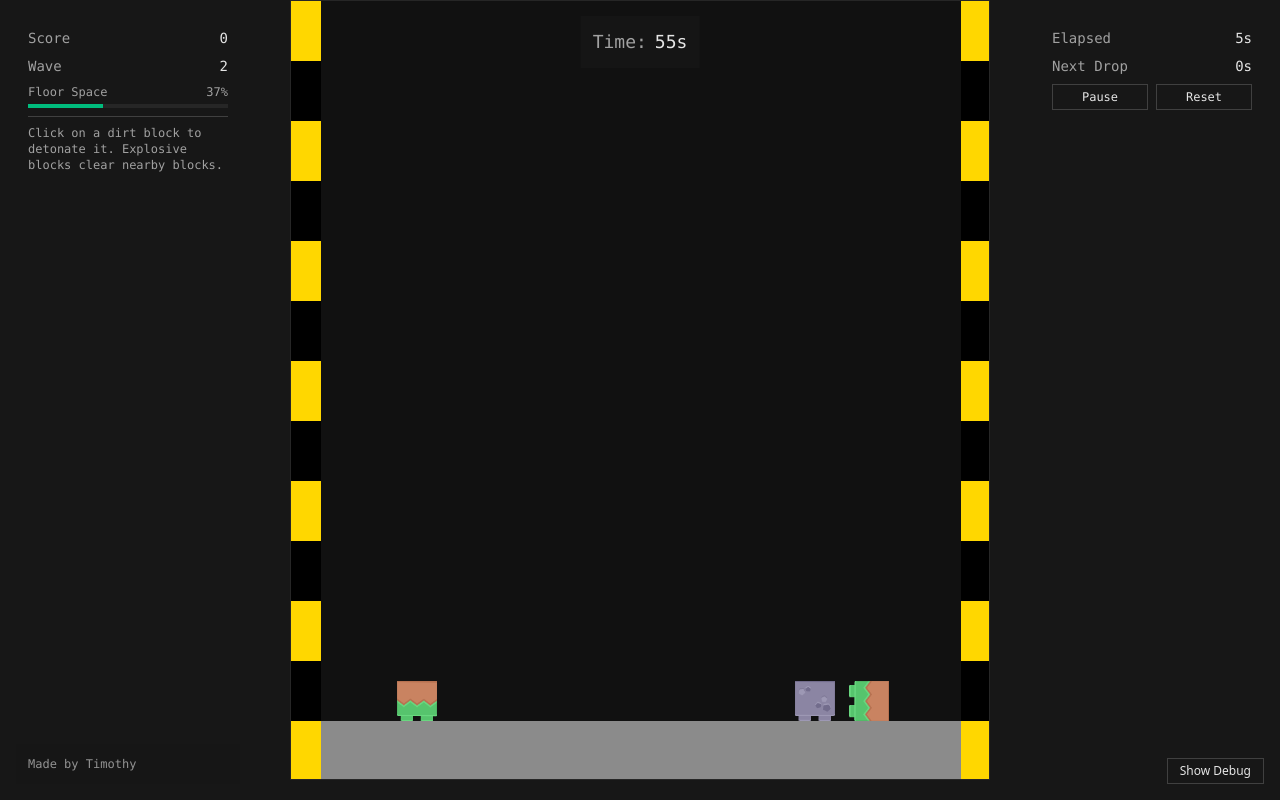
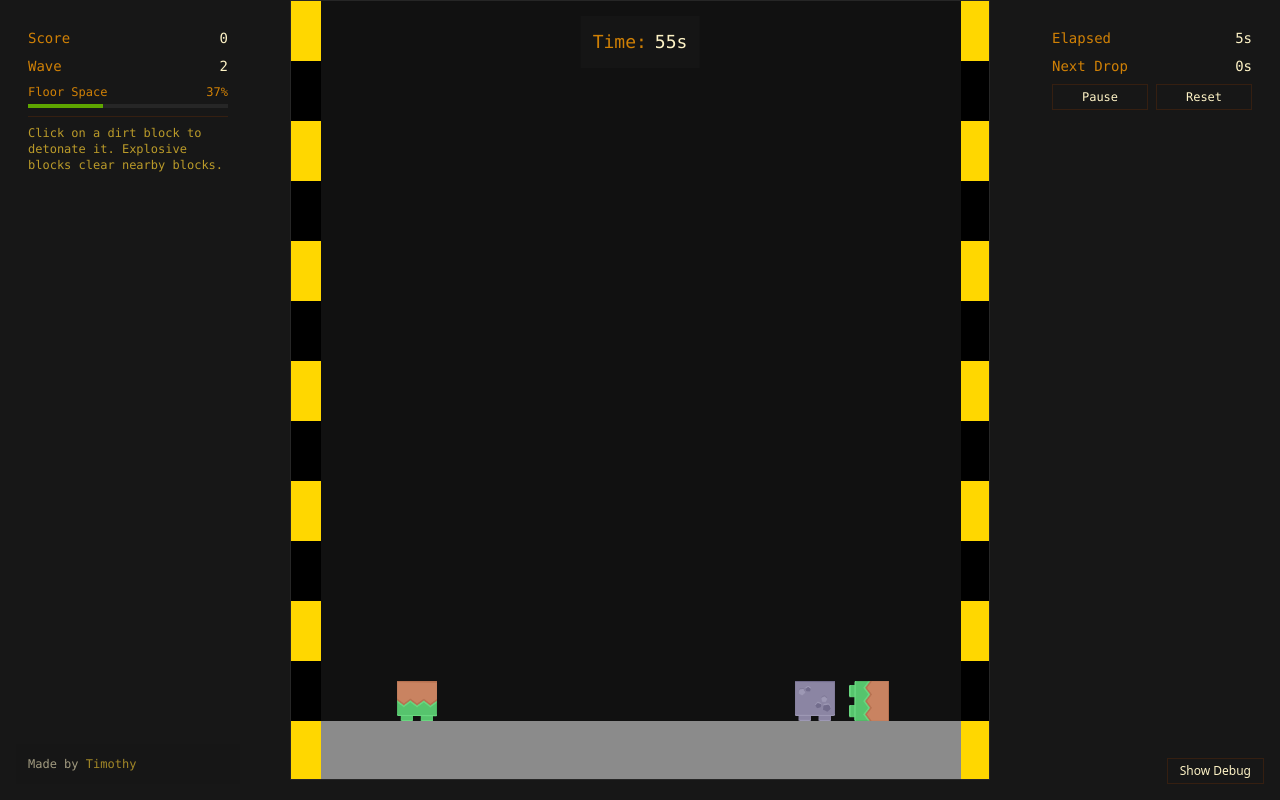
Before and after one commit to Timothy-itayi/stacks, a SvelteKit app in the folder my-app/: page / in a window 1280 px wide. Built offline with nearby package versions, Linux system fonts and the light colour scheme.

Commit message:
update ui

```diff
--- a/my-app/src/components/GameCanvas.svelte
+++ b/my-app/src/components/GameCanvas.svelte
@@ -362,71 +362,71 @@
   </div>
 
   <!-- Timer Display -->
-  <div class="absolute top-4 left-1/2 -translate-x-1/2 bg-neutral-900/80 text-neutral-200 p-3 font-mono text-lg">
+  <div class="absolute top-4 left-1/2 -translate-x-1/2 bg-neutral-900/80 text-amber-100 p-3 font-mono text-lg">
     <div class="flex items-center gap-2">
-      <span class="text-neutral-400">Time:</span>
-      <span class:text-red-500={timeRemaining <= 10}>
+      <span class="text-amber-500/80">Time:</span>
+      <span class:text-red-400={timeRemaining <= 10}>
         {Math.ceil(timeRemaining)}s
       </span>
     </div>
   </div>
 
   <!-- HUD top-left: minimal design -->
-  <div class="absolute top-4 left-4 bg-neutral-900/80 text-neutral-200 p-3 w-56 space-y-2 font-mono text-sm">
+  <div class="absolute top-4 left-4 bg-neutral-900/80 text-amber-100 p-3 w-56 space-y-2 font-mono text-sm">
     <div class="flex items-center justify-between">
-      <span class="text-neutral-400">Score</span>
+      <span class="text-amber-500/80">Score</span>
       <span>{score}</span>
     </div>
 
     <div class="flex items-center justify-between">
-      <span class="text-neutral-400">Wave</span>
+      <span class="text-amber-500/80">Wave</span>
       <span>{currentWave}</span>
     </div>
 
     <div class="space-y-1">
-      <div class="flex justify-between text-xs text-neutral-400">
+      <div class="flex justify-between text-xs text-amber-500/80">
         <span>Floor Space</span>
         <span>{floorCoveragePercent.toFixed(0)}%</span>
       </div>
       <div class="w-full h-1 bg-neutral-800">
         <div
           class="h-full transition-all duration-300"
-          class:bg-emerald-500={floorCoveragePercent <= 40}
-          class:bg-orange-500={floorCoveragePercent > 40 && floorCoveragePercent <= 60}
+          class:bg-lime-600={floorCoveragePercent <= 40}
+          class:bg-amber-500={floorCoveragePercent > 40 && floorCoveragePercent <= 60}
           class:bg-red-500={floorCoveragePercent > 60}
           style="width: {Math.min(floorCoveragePercent, 100)}%"
         ></div>
       </div>
     </div>
 
-    <!-- Instructions moved here -->
-    <div class="text-xs text-neutral-400 mt-2 border-t border-neutral-700 pt-2">
+    <!-- Instructions -->
+    <div class="text-xs text-amber-300/70 mt-2 border-t border-amber-900/30 pt-2">
       Click on a dirt block to detonate it. Explosive blocks clear nearby blocks.
     </div>
   </div>
 
   <!-- HUD top-right: minimal stats -->
-  <div class="absolute top-4 right-4 bg-neutral-900/80 text-neutral-200 p-3 w-56 space-y-2 font-mono text-sm">
+  <div class="absolute top-4 right-4 bg-neutral-900/80 text-amber-100 p-3 w-56 space-y-2 font-mono text-sm">
     <div class="flex items-center justify-between">
-      <span class="text-neutral-400">Elapsed</span>
+      <span class="text-amber-500/80">Elapsed</span>
       <span>{timeElapsed.toFixed(0)}s</span>
     </div>
 
     <div class="flex items-center justify-between">
-      <span class="text-neutral-400">Next Drop</span>
+      <span class="text-amber-500/80">Next Drop</span>
       <span>{nextDropIn}s</span>
     </div>
 
     <div class="flex gap-2 mt-2">
       <button
         on:click={pauseGame}
-        class="flex-1 px-2 py-1 border border-neutral-700 hover:bg-neutral-800 text-xs transition-colors"
+        class="flex-1 px-2 py-1 border border-amber-900/30 hover:bg-amber-900/20 text-xs transition-colors"
       >
         {isPaused ? 'Resume' : 'Pause'}
       </button>
       <button
         on:click={resetGame}
-        class="flex-1 px-2 py-1 border border-neutral-700 hover:bg-neutral-800 text-xs transition-colors"
+        class="flex-1 px-2 py-1 border border-amber-900/30 hover:bg-amber-900/20 text-xs transition-colors"
       >
         Reset
       </button>
@@ -436,14 +436,14 @@
   <!-- Debug Toggle Button -->
   <button
     on:click={() => showDebug = !showDebug}
-    class="absolute bottom-4 right-4 px-3 py-1 bg-neutral-900/80 border border-neutral-700 text-neutral-200 text-xs hover:bg-neutral-800"
+    class="absolute bottom-4 right-4 px-3 py-1 bg-neutral-900/80 border border-amber-900/30 text-amber-100 text-xs hover:bg-amber-900/20"
   >
     {showDebug ? 'Hide Debug' : 'Show Debug'}
   </button>
 
   <!-- Credit -->
-  <div class="absolute bottom-4 left-4 bg-neutral-900/80 text-neutral-200 p-3 w-56 font-mono text-xs opacity-60">
-    Made by <a href="https://www.timothyitayi.com" target="_blank" rel="noopener noreferrer" class="hover:text-neutral-200 transition-colors">Timothy</a>
+  <div class="absolute bottom-4 left-4 bg-neutral-900/80 text-amber-100 p-3 w-56 font-mono text-xs opacity-60">
+    Made by <a href="https://www.timothyitayi.com" target="_blank" rel="noopener noreferrer" class="text-amber-300 hover:text-amber-100 transition-colors">Timothy</a>
   </div>
 
   <!-- Enhanced Debug Panel -->
@@ -494,24 +494,28 @@
   <!-- Game Over Modal -->
   {#if isGameOver}
     <div class="absolute inset-0 bg-black/90 flex items-center justify-center font-mono" style="z-index: 50;">
-      <div class="bg-neutral-900 text-neutral-200 p-6 border border-neutral-800 max-w-md">
-        <h2 class="text-xl mb-4">Game Over</h2>
+      <div class="bg-neutral-900 text-amber-100 p-6 border border-amber-900/30 max-w-md">
+        <h2 class="text-xl mb-2 text-amber-300">Well Played!</h2>
+        <p class="text-amber-200/80 mb-4 text-sm">You kept clearing blocks until {debugState.gameOverReason === "Time's Up!" ? 'time ran out' : 'the demolition zone was full'}!</p>
 
-        <div class="space-y-2 mb-4">
-          <p class="text-red-400">{debugState.gameOverReason}</p>
-          <p class="text-lg">Final Score: {score}</p>
-          <p>Waves Survived: {currentWave}</p>
-          <p>Time Survived: {timeElapsed.toFixed(1)}s</p>
+        <div class="space-y-3 mb-4">
+          <div class="bg-amber-900/20 p-3 rounded">
+            <p class="text-lg mb-1">Final Score: <span class="text-amber-300">{score}</span></p>
+            <div class="flex gap-4 text-amber-200/80">
+              <p>Wave {currentWave}</p>
+              <p>{timeElapsed.toFixed(1)}s</p>
+            </div>
+          </div>
 
-          <!-- Debug stats in game over -->
-          <div class="mt-4 pt-4 border-t border-neutral-700 text-sm">
-            <p class="text-neutral-400 mb-2">Final Stats:</p>
-            <div class="grid grid-cols-2 gap-2 text-xs">
+          <!-- Stats box -->
+          <div class="bg-amber-900/10 p-3 rounded text-sm">
+            <p class="text-amber-300/90 mb-2">Demolition Stats</p>
+            <div class="grid grid-cols-2 gap-2 text-xs text-amber-200/70">
               <div>Total Blocks: {debugInfo.totalCrates}</div>
               <div>Settled Blocks: {debugInfo.settledCrates}</div>
-              <div>Floor Coverage: {(floorCoverage * 100).toFixed(1)}%</div>
+              <div>Zone Coverage: {(floorCoverage * 100).toFixed(1)}%</div>
               {#if debugState.lastExplosion}
-                <div>Last Action: Explosion {((Date.now() - debugState.lastExplosion.time) / 1000).toFixed(1)}s ago</div>
+                <div>Final Action: {((Date.now() - debugState.lastExplosion.time) / 1000).toFixed(1)}s ago</div>
               {/if}
             </div>
           </div>
@@ -520,15 +524,15 @@
         <div class="flex gap-2">
           <button
             on:click={resetGame}
-            class="flex-1 px-4 py-2 border border-neutral-700 hover:bg-neutral-800 text-sm transition-colors"
+            class="flex-1 px-4 py-2 border border-amber-900/30 hover:bg-amber-900/20 text-sm transition-colors"
           >
-            Try Again
+            Clear Again
           </button>
           <button
             on:click={() => showDebug = !showDebug}
-            class="px-4 py-2 border border-neutral-700 hover:bg-neutral-800 text-sm transition-colors"
+            class="px-4 py-2 border border-amber-900/30 hover:bg-amber-900/20 text-sm transition-colors"
           >
-            {showDebug ? 'Hide Debug' : 'Show Debug'}
+            {showDebug ? 'Hide Stats' : 'Show Stats'}
           </button>
         </div>
       </div>
@@ -538,11 +542,11 @@
   <!-- Pause overlay -->
   {#if isPaused}
     <div class="absolute inset-0 bg-black/90 flex items-center justify-center font-mono">
-      <div class="bg-neutral-900 text-neutral-200 p-6 border border-neutral-800">
+      <div class="bg-neutral-900 text-amber-100 p-6 border border-amber-900/30">
         <h2 class="text-xl mb-4">Paused</h2>
         <button
           on:click={pauseGame}
-          class="w-full px-4 py-2 border border-neutral-700 hover:bg-neutral-800 text-sm transition-colors"
+          class="w-full px-4 py-2 border border-amber-900/30 hover:bg-amber-900/20 text-sm transition-colors"
         >
           Resume
         </button>
```
